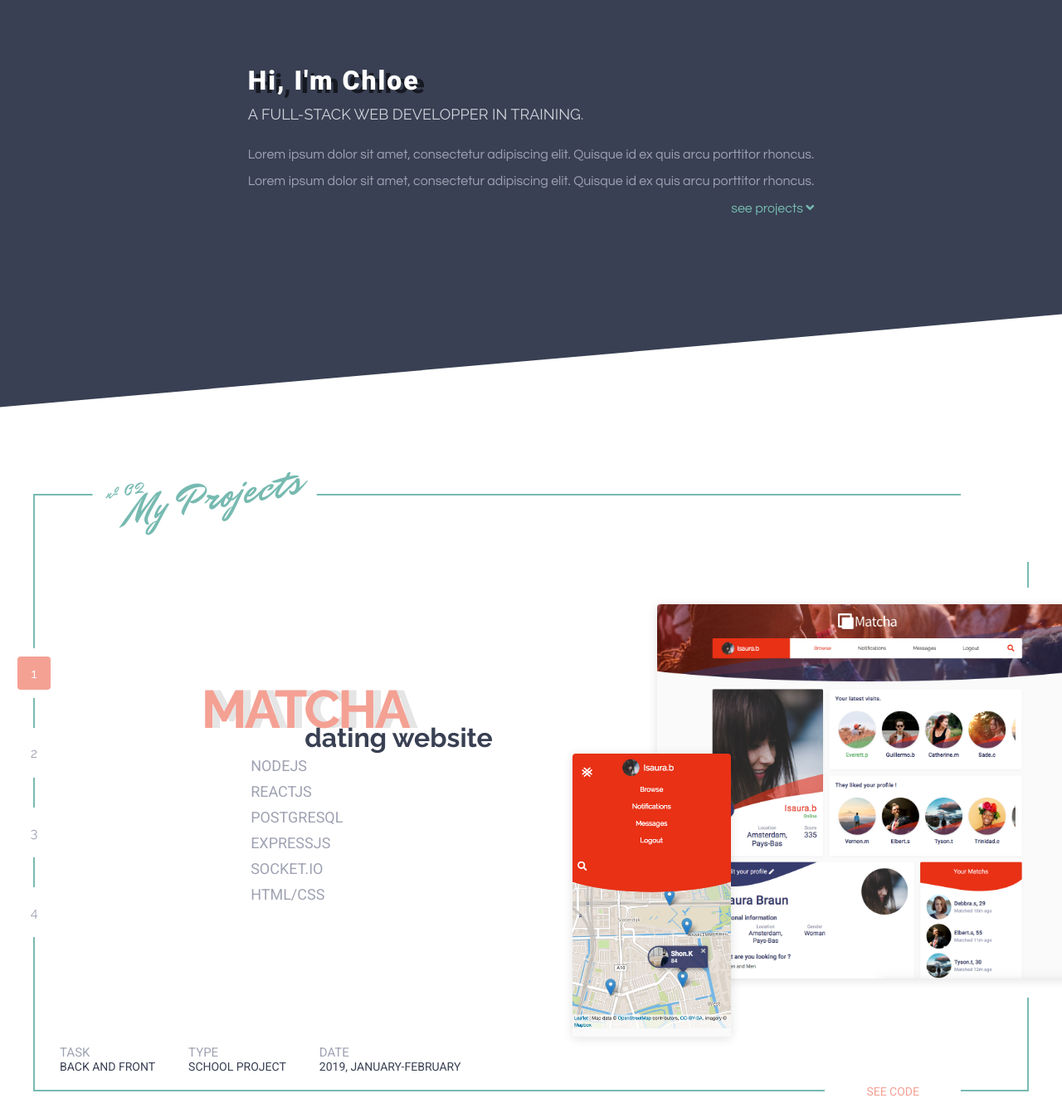
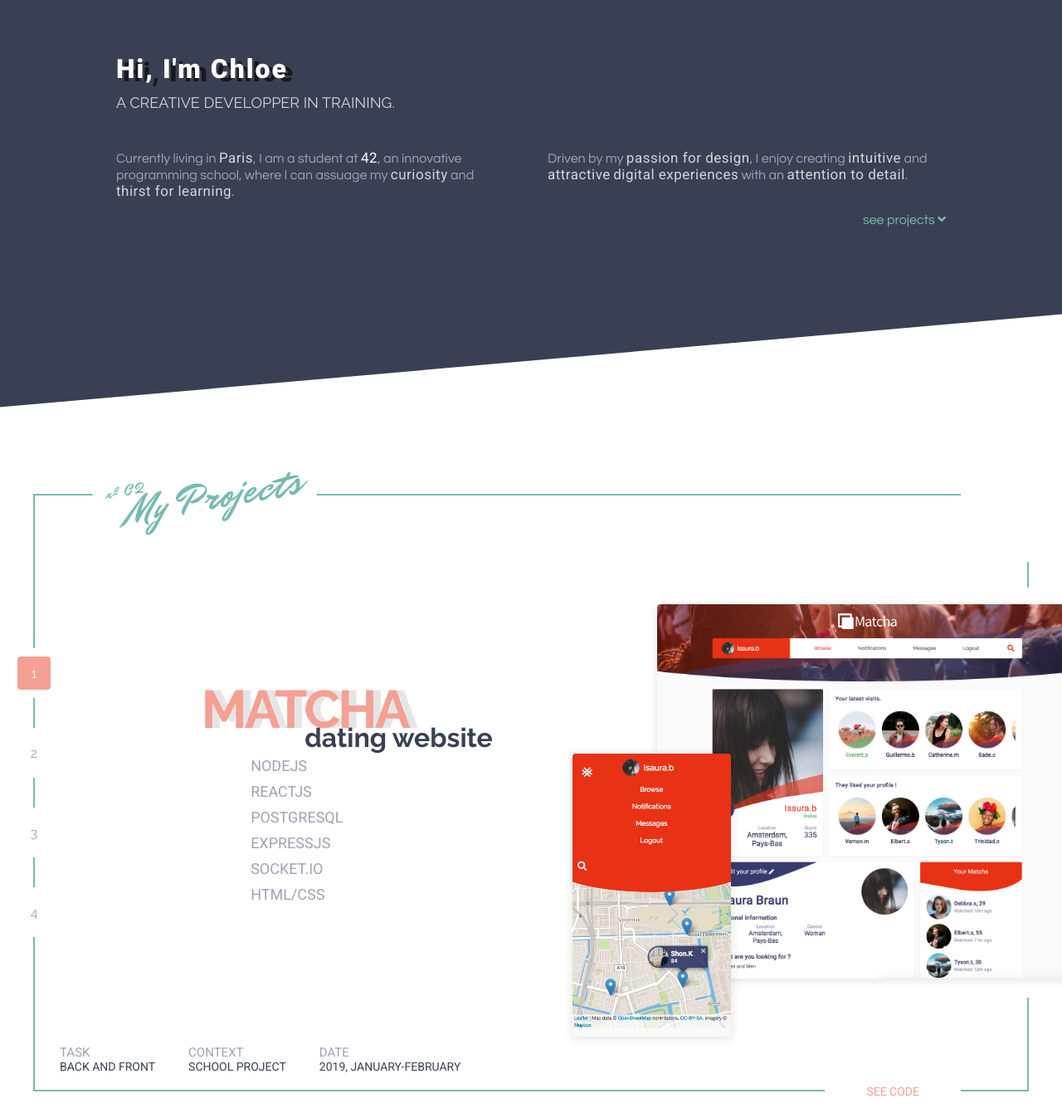
Before and after one commit to ccu-an-b/ccu-an-b.github.io, a plain HTML site: page index.html in a window 1280 px wide. Shown: the part 1045-2386 px from the top of the page at 83% size. Drawn offline with nearby package versions, Linux system fonts and the light colour scheme; some packages are replaced by stand-ins of ours; a script that the page names is missing.

Commit message:
about text

```diff
--- a/index.html
+++ b/index.html
@@ -73,10 +73,10 @@
         </div>
         <div class="about-container">
             <h1>Hi, I&#39;m Chloe</h1>
-            <h2>a full-stack Web Developper in training.</h2>
+            <h2>a creative Developper in training.</h2>
             <div class="resume">
-                <p>Lorem ipsum dolor sit amet, consectetur adipiscing elit. Quisque id ex quis arcu porttitor rhoncus.</p>
-                <p>Lorem ipsum dolor sit amet, consectetur adipiscing elit. Quisque id ex quis arcu porttitor rhoncus.</p>
+                <p>Currently living in <span>Paris</span>, I am a student  at <span><a target="_blank" href="https://www.42.fr/">42</a></span>, an innovative programming school, where I can assuage my <span>curiosity</span> and <span>thirst for learning</span>.</p>
+                <p>Driven by my <span>passion for design</span>, I enjoy creating <span>intuitive</span> and <span>attractive</span> <span class="blue">digital experiences</span> with an <span>attention to detail</span>.</p>
             </div>
             <div class="see-projects" id="to_project_button">
                 See projects <i class="fas fa-angle-down"></i>
@@ -122,7 +122,7 @@
                                 <h4>Back and Front</h4>
                             </div>
                             <div class="one-info">
-                                <h3>Type</h3>
+                                <h3>Context</h3>
                                 <h4>School project</h4>
                             </div>
                             <div class="one-info">
@@ -168,7 +168,7 @@
                                 <h4>Back and Front</h4>
                             </div>
                             <div class="one-info">
-                                <h3>Type</h3>
+                                <h3>Context</h3>
                                 <h4>Freelance</h4>
                             </div>
                             <div class="one-info">
@@ -208,7 +208,7 @@
                                 <h4>Back and Front</h4>
                             </div>
                             <div class="one-info">
-                                <h3>Type</h3>
+                                <h3>Context</h3>
                                 <h4>School project</h4>
                             </div>
                             <div class="one-info">
@@ -253,7 +253,7 @@
                                 <h4>Front</h4>
                             </div>
                             <div class="one-info">
-                                <h3>Type</h3>
+                                <h3>Context</h3>
                                 <h4>Freelance</h4>
                             </div>
                             <div class="one-info">
--- a/main.css
+++ b/main.css
@@ -1,4 +1,4 @@
-@import url(https://fonts.googleapis.com/css?family=Roboto:400,900|Mr+Dafoe|Raleway:400,600,700);
+@import url(https://fonts.googleapis.com/css?family=Roboto:100,400,900|Mr+Dafoe|Raleway:400,600,700);
 /*-------------------- M A I N --------------------*/
 body{
     font-family: Century Gothic,CenturyGothic,AppleGothic,sans-serif;
@@ -319,6 +319,13 @@ h1,h2,h3,h4,h5,p{
     padding: 0 40px;
     transition: all .5s
 }
+
+.about .about-container .resume{
+    display: flex;
+    justify-content: space-between;
+    max-width: 1000px;
+}
+
 .about .about-container h1 {
     color:white;
     font-family: roboto;
@@ -340,7 +347,30 @@ h1,h2,h3,h4,h5,p{
 
 .about .about-container p {
     color: #9FA2B2;
+    flex-basis: 48%;
 }
+
+.about .about-container p span {
+    color:#D2D5DD;;
+    font-family: Roboto;
+    font-size: 17px;
+    letter-spacing: 0.5px;
+}
+
+.about .about-container p span a {
+    color: white;
+    cursor: pointer;
+    transition: all .3s;
+}
+
+.about .about-container p span a:hover {
+    padding-right: 5px;
+    filter: drop-shadow(0.25em 0.15em 0.015em rgba(0,0,0, 0.6));
+}
+
+/* .about .about-container p span.blue{
+    color: #77BAB1;
+} */
 
 .about .see-projects{
     text-align: right;
@@ -359,13 +389,20 @@ h1,h2,h3,h4,h5,p{
     .about::after{
         bottom: -20%;
     }
+    .about .about-container .resume{
+        display: initial;
+    }
 }
 @media screen and (max-width: 800px){
     .about{
-        padding-bottom: 40px;
+        padding-bottom: 70px;
     }
     .about .about-container{
         margin:auto;
+    }
+
+    .about .see-projects{
+        margin-top: 20px;
     }
 }
 
@@ -513,6 +550,7 @@ h1,h2,h3,h4,h5,p{
     position:absolute;
     bottom:20px ;
     left:10px;
+    width:200%;
 }
 
 .one-project .description .info .one-info {
@@ -560,6 +598,7 @@ h1,h2,h3,h4,h5,p{
         justify-content: center;
         margin-bottom: 20px;
         margin-top:10px;
+        width: 100%;
     }
     .one-project .description .info .one-info {
         margin: 0;
@@ -692,7 +731,7 @@ h1,h2,h3,h4,h5,p{
     cursor: pointer;
 }
 
-#camagru.one-project .code-link .button a{
+#camagru.one-project .code-link .button a, #camagru.one-project .code-link .button{
     color: #9FA2B2;
     cursor: pointer;
 }
```
